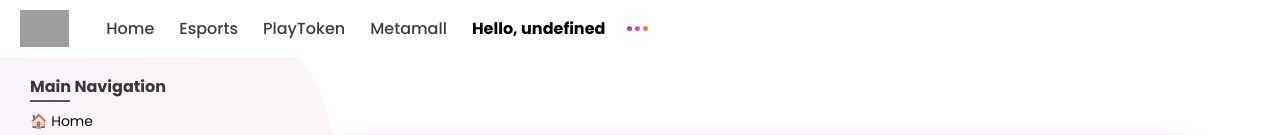
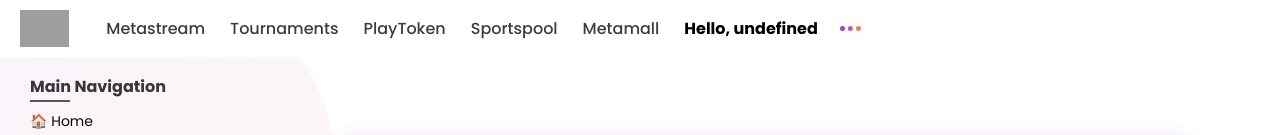
Before and after one commit to Talent-Index/Meta-nexus, a plain HTML site: page Dashboard/index.html in a window 1280 px wide. Shown: the top 135 px of the page. Drawn offline with nearby package versions, Linux system fonts and the light colour scheme; sample sign-in values are in the browser's storage; grey boxes are pictures that could not be loaded.

Commit message:
Update index.html

```diff
--- a/Dashboard/index.html
+++ b/Dashboard/index.html
@@ -930,10 +930,10 @@
 						<img src="https://i.postimg.cc/HL0D9WLs/Bold-Wordmark-Logo-with-Gradient-Effect-removebg-preview.png" alt="HASHTAGG Logo">
 					</a>
 					<nav class="nav-menu">
-						<a href="Home">Home</a>
-						<a href="About">Esports</a>
+						<a href="Home">Metastream</a>
+						<a href="About">Tournaments</a>
                         <a href="../playtoken/">PlayToken</a>
-
+ <a href="About">Sportspool</a>
                         <a href="About">Metamall</a>
 
 
```
